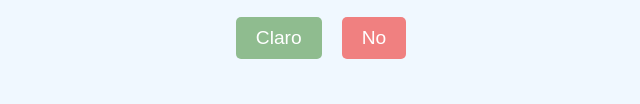
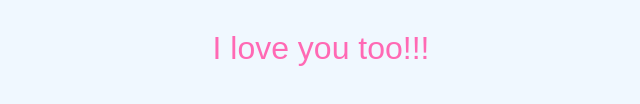
Before and after one commit to randyfastcode/randyfastcode.github.io, a website: page index.html in a window 1280 px wide. Both pictures are taken after a click on the button "Claro". Shown: the part 508-612 px from the top of the page, without its empty margins (319-959 px from the left). Drawn offline with Linux system fonts and the light colour scheme.

Commit message:
Update index.html

```diff
--- a/index.html
+++ b/index.html
@@ -54,6 +54,13 @@
             color: white;
             position: relative;
         }
+
+        #message {
+            font-size: 2rem;
+            color: #ff69b4;
+            margin-top: 20px;
+            display: none; /* Oculto por defecto */
+        }
     </style>
 </head>
 <body>
@@ -62,10 +69,13 @@
         <!-- GIF inicial (kawaii) -->
         <img id="gif" src="https://i.pinimg.com/originals/4f/b9/00/4fb90053735df67e1d32b8703d4cdbbb.gif" alt="Cute Gif" class="gif">
     </div>
-    <div class="buttons">
+    <div class="buttons" id="buttons">
         <button id="yes" onclick="love()">Claro</button>
         <button id="no" onmouseover="moveButton()">No</button>
     </div>
+
+    <!-- Mensaje que aparece después de hacer clic en "Claro" -->
+    <div id="message">I love you too!!!</div>
 
     <script>
         function moveButton() {
@@ -80,6 +90,12 @@
         function love() {
             // Cambia el GIF a un GIF enamorado
             document.getElementById("gif").src = "https://i.pinimg.com/originals/6c/6b/6a/6c6b6a36a3873181a105a4d64d3694af.gif";
+
+            // Oculta los botones
+            document.getElementById("buttons").style.display = "none";
+
+            // Muestra el mensaje "I love you too!!!"
+            document.getElementById("message").style.display = "block";
         }
     </script>
 </body>
```
